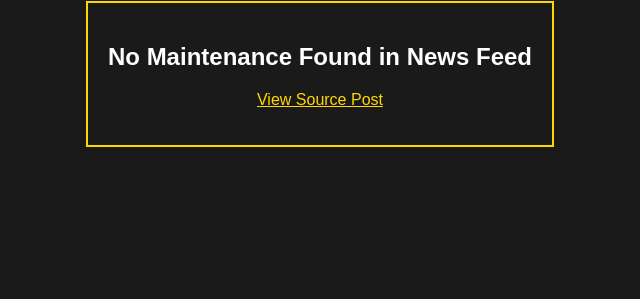
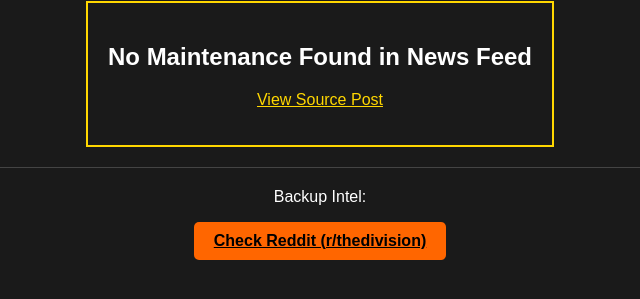
Before and after one commit to buzzlig1ght/div2-maintenance, a plain HTML site: page index.html in a window 1280 px wide. Shown: the part 137-436 px from the top of the page, without its empty margins (320-960 px from the left). Drawn offline with Linux system fonts and the light colour scheme.

Commit message:
Update index.html

```diff
--- a/index.html
+++ b/index.html
@@ -10,7 +10,12 @@
         <h2 id="maint-title">Loading latest info...</h2>
         <p id="maint-link"></p>
     </div>
-
+    <hr style="border: 0; border-top: 1px solid #444; margin: 20px 0;">
+<p>Backup Intel:</p>
+<a href="https://www.reddit.com/r/thedivision/new/" target="_blank"
+   style="background: #ff6600; color: black; padding: 10px 20px; border-radius: 5px; font-weight: bold; display: inline-block;">
+   Check Reddit (r/thedivision)
+</a>
     <script>
         fetch('./status.json?t=' + new Date().getTime())
     .then(r => r.json())
```
